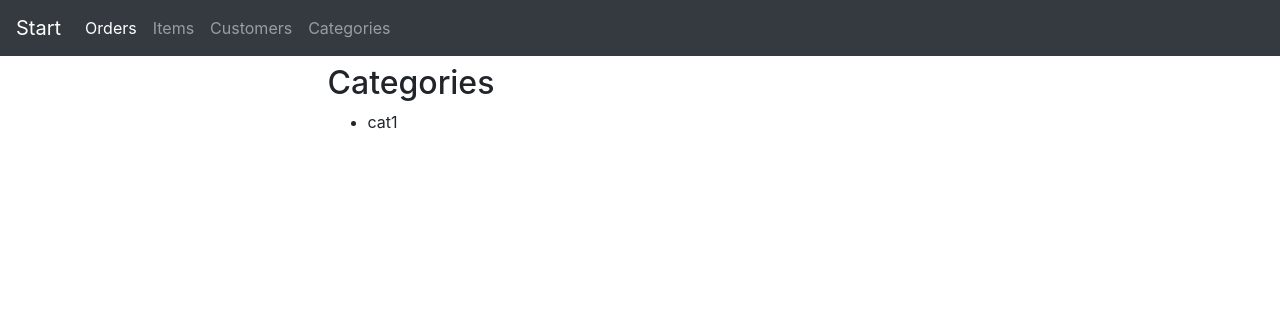
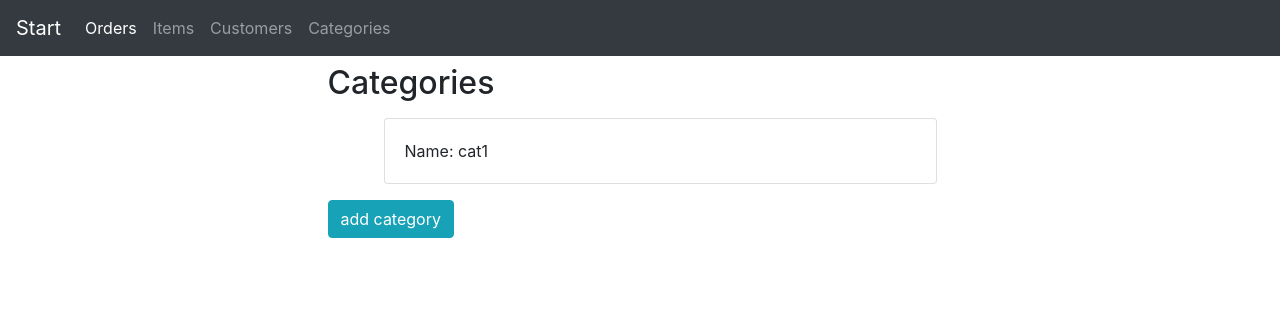
Before and after one commit to KamilKulerz/order_management, a Django app: page /categories/ in a window 1280 px wide. Shown: the top 316 px of the page. Run offline with Django 3.2, Linux system fonts and the light colour scheme; data comes from the database, SQL or seed files in the repository; some libraries are stand-ins or nearby versions.

Commit message:
add button for create + html bottstrap

```diff
--- a/orders_app/templates/orders_app/category_list.html
+++ b/orders_app/templates/orders_app/category_list.html
@@ -4,7 +4,17 @@
     <h2>Categories</h2>
     <ul>
         {% for category in object_list %}
-            <li>{{ category.name }}</li>
+        <div class="card m-3">
+
+            <div class="card-body">
+
+                Name: {{ category.name }}
+
+            </div>
+        </div>
         {% endfor %}
     </ul>
+
+    <a href="{% url 'orders_app:add_categories' %}" class="btn btn-info" role="button">add category</a>
+
 {% endblock %}
```
